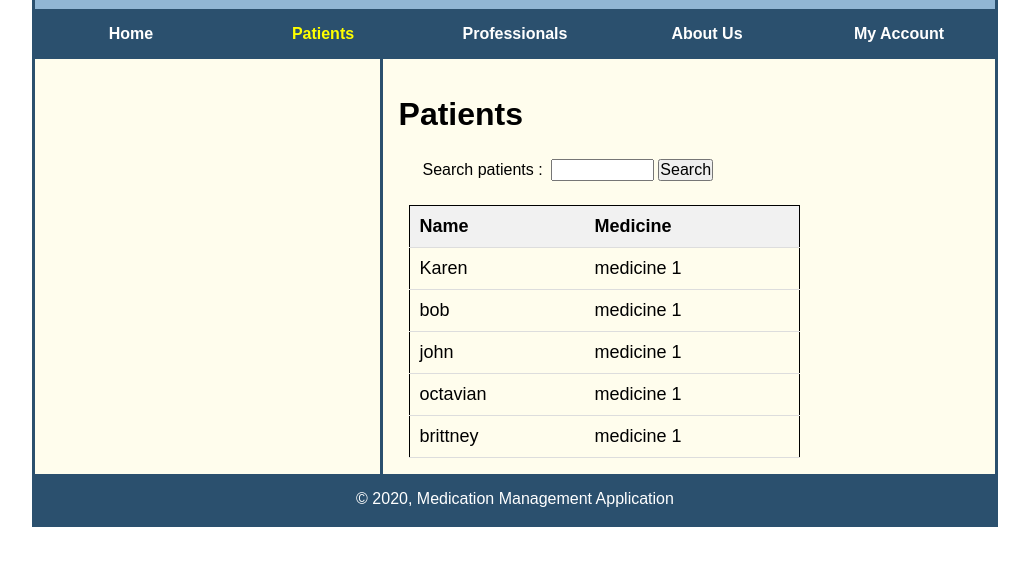
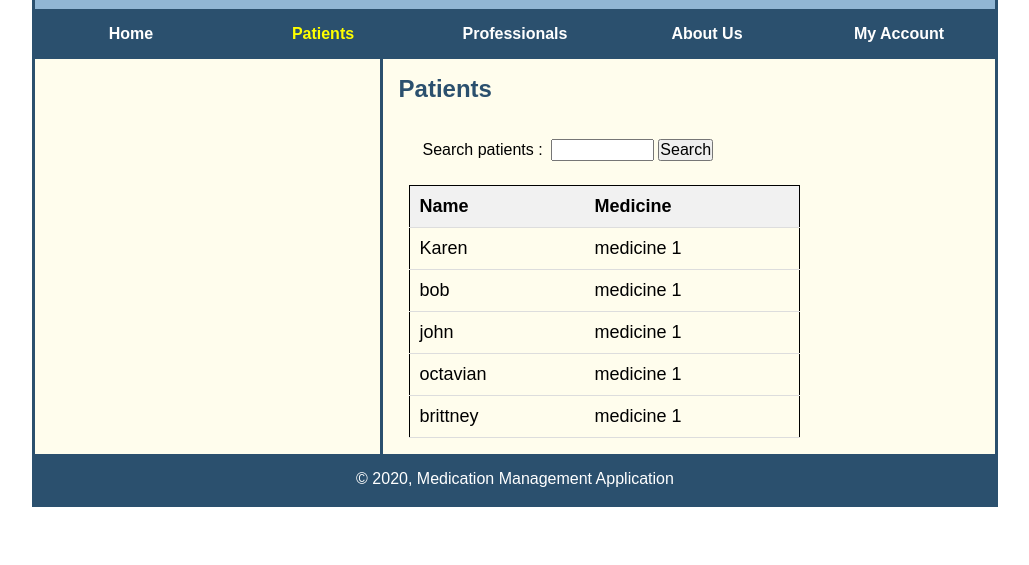
Before and after one commit to webdevTeam3/webdevTeam3.github.io, a plain HTML site: page patients.html in a window 1280 px wide. Shown: the part 99-664 px from the top of the page, without its empty margins (125-1154 px from the left). Drawn offline with nearby package versions, Linux system fonts and the light colour scheme.

Commit message:
Update patients.html w/ validated version

```diff
--- a/patients.html
+++ b/patients.html
@@ -13,7 +13,7 @@
     <script src="https://code.jquery.com/jquery-3.2.1.min.js"></script>
     <script src="jquery.slicknav.min.js"></script>
     <script src="patient.js"></script>
-    <script type="text/javascript">
+    <script>
       $(document).ready(function () {
         $("#nav_menu").slicknav({ prependTo: "#mobile_menu" });
       });
@@ -43,7 +43,7 @@
     </nav>
     <main>
       <section>
-        <h1>Patients</h1>
+        <h2>Patients</h2>
         <div id="patient-container">
           <div id="search-container">
             <label for="patient-search">Search patients :</label>
```
